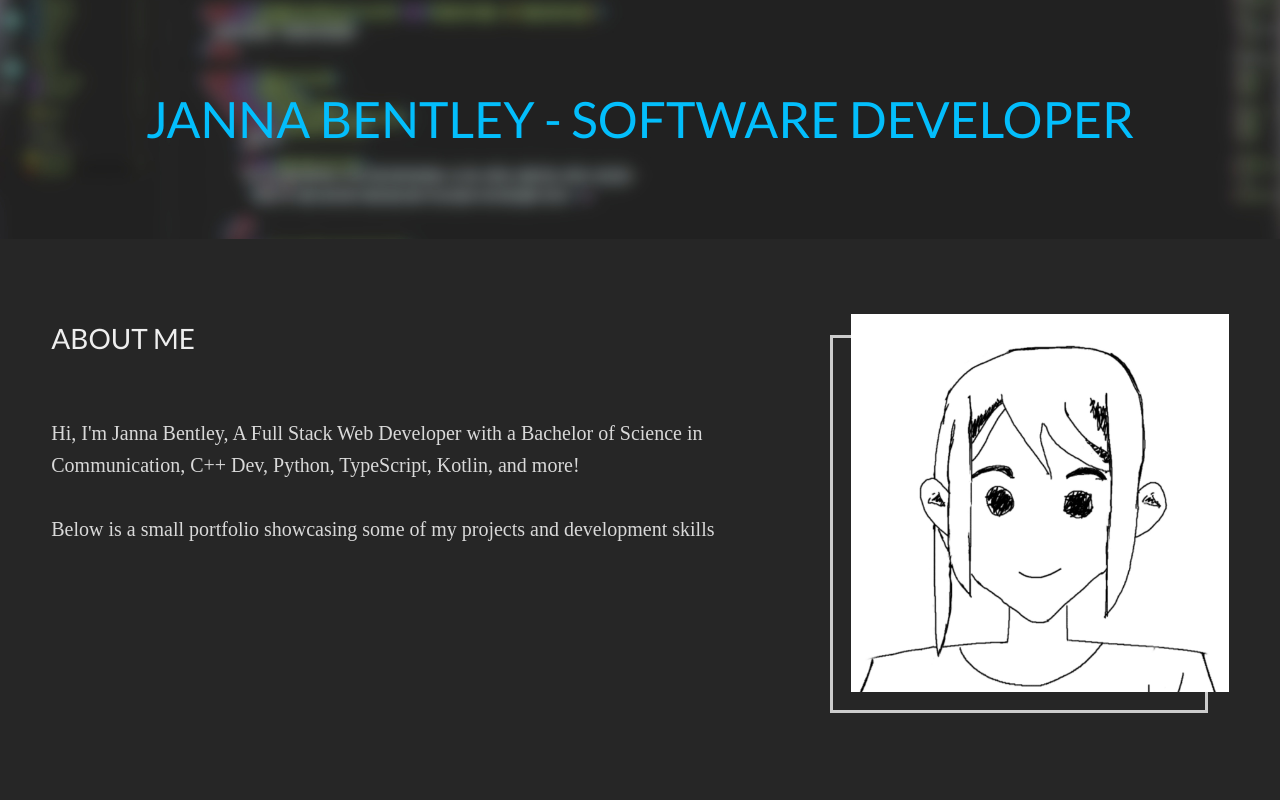
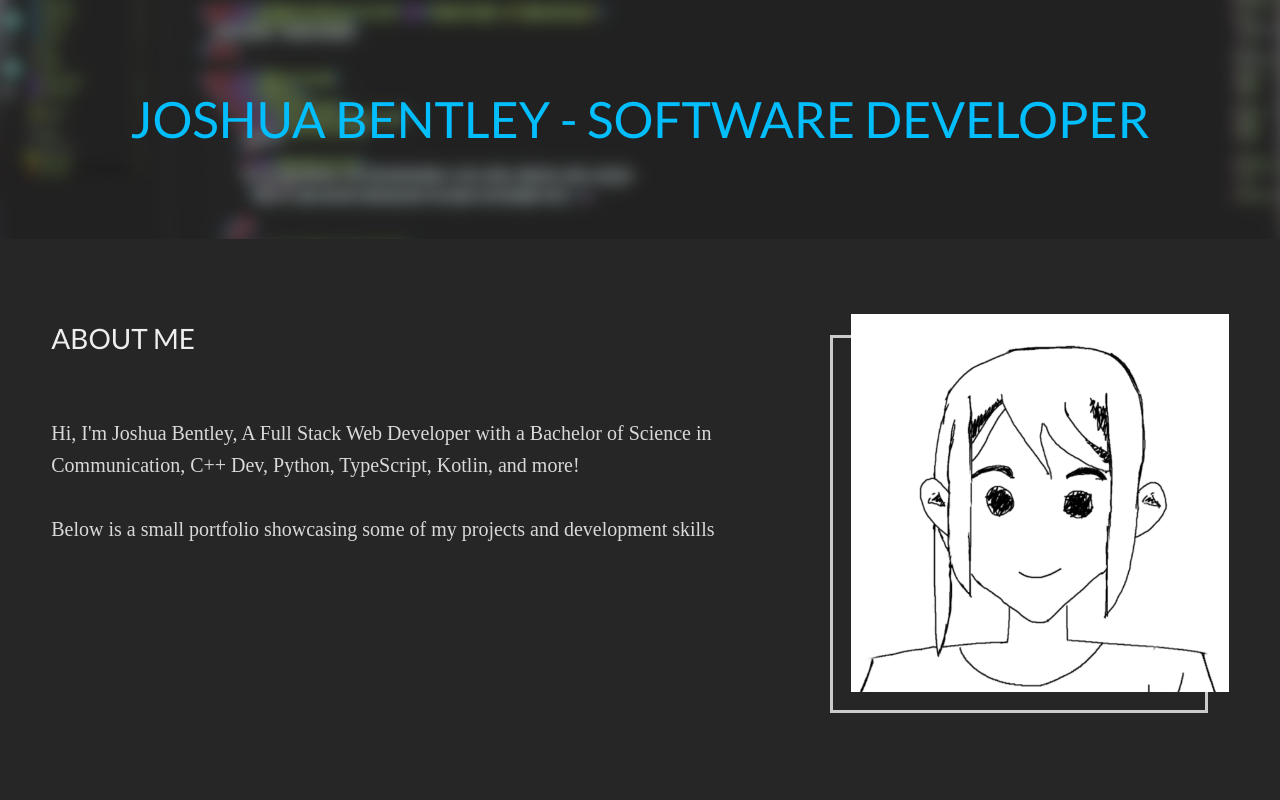
Before and after one commit to tetrachan/JannaDev, a plain HTML site: page index.html in a window 1280 px wide. Shown: the top 800 px of the page. Drawn offline with nearby package versions, Linux system fonts and the light colour scheme; a web font is replaced by a local one.

Commit message:
updates names
name update

```diff
--- a/index.html
+++ b/index.html
@@ -6,7 +6,7 @@
     <meta name="viewport" content="width=device-width, initial-scale=1">
 
 
-    <title>Janna Bentley</title>
+    <title>Joshua Bentley</title>
 
 <link rel="icon" type="image/png" href="images/icons/favicon.png"/>
     <link href="https://cdn.jsdelivr.net/npm/bootstrap@5.3.0-alpha3/dist/css/bootstrap.min.css" rel="stylesheet" integrity="sha384-KK94CHFLLe+nY2dmCWGMq91rCGa5gtU4mk92HdvYe+M/SXH301p5ILy+dN9+nJOZ" crossorigin="anonymous">
@@ -26,7 +26,7 @@
     <!-- Title page -->
     <section class="bg-img1 txt-center p-lr-15 p-tb-92" style="background-image: url('images/bg-04.jpg');">
       <h2 class="ltext-105 cl11 txt-center">
-        Janna Bentley - Software Developer
+        Joshua Bentley - Software Developer
       </h2>
     </section>
 
@@ -41,7 +41,7 @@
               </h3>
 
               <p class="mtext-102 cl6 p-b-26">
-                Hi, I'm Janna Bentley, A Full Stack Web Developer with a Bachelor of Science in Communication, C++ Dev, Python, TypeScript, Kotlin, and more!
+                Hi, I'm Joshua Bentley, A Full Stack Web Developer with a Bachelor of Science in Communication, C++ Dev, Python, TypeScript, Kotlin, and more!
                   </br></br>
                   Below is a small portfolio showcasing some of my projects	and development skills	</p>
 
@@ -167,7 +167,7 @@
 
 
   				<p class="stext-107 cl6 txt-center">
-            &copy; 2023 Janna Bentley
+            &copy; 2023 Joshua Bentley
 
 
   				</p>
```
